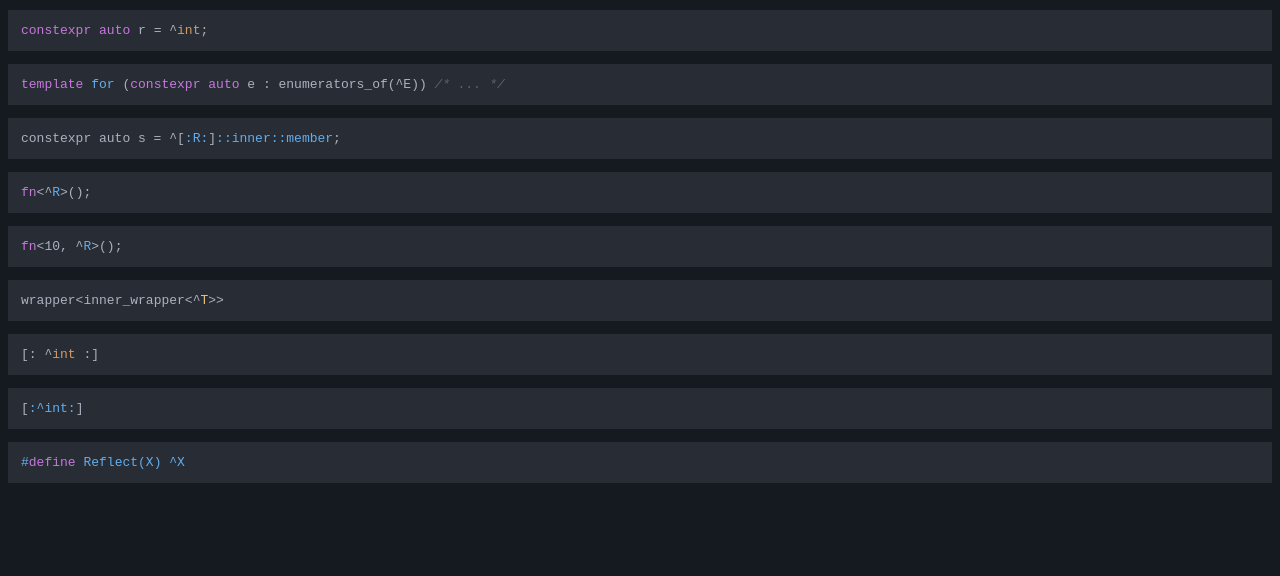
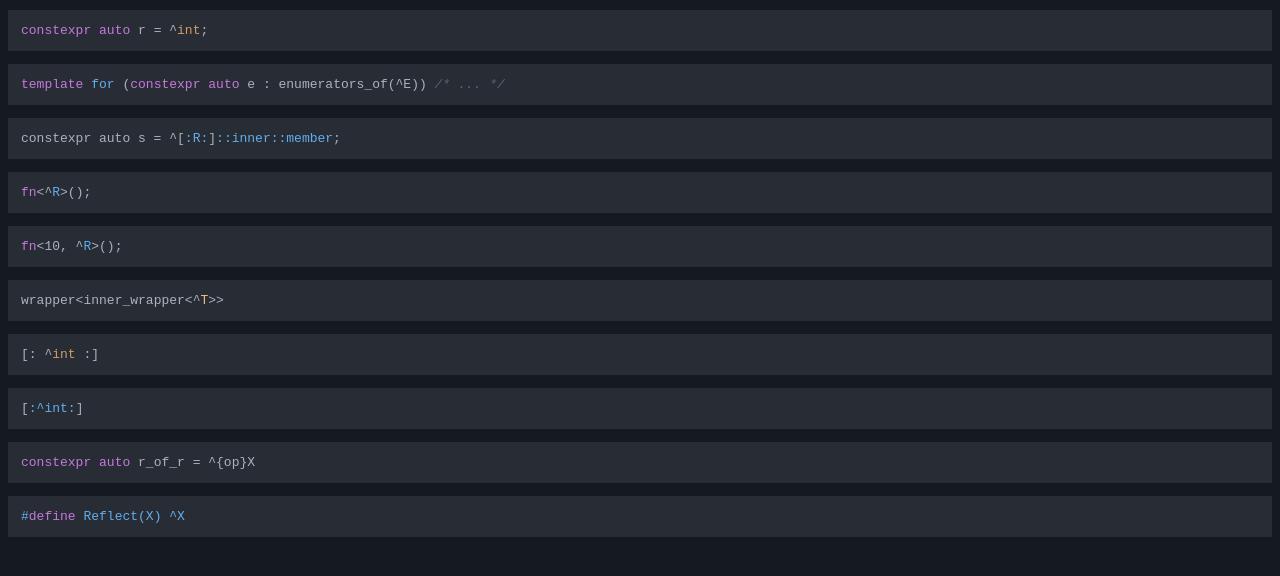
Before and after one commit to DarkArc/syntax-tester, a plain HTML site: page index.html in a window 1280 px wide. Shown: the part 104-680 px from the top of the page. Drawn offline with nearby package versions, Linux system fonts and the light colour scheme.

Commit message:
Add reflection of reflection case

```diff
--- a/index.html
+++ b/index.html
@@ -47,6 +47,7 @@
               "wrapper<inner_wrapper<{op}T>>",
               "[: {op}int :]",
               "[:{op}int:]",
+              "constexpr auto r_of_r = {op}{op}X",
               "#define Reflect(X) {op}X",
             ];
             let codeObjects = [];
```
